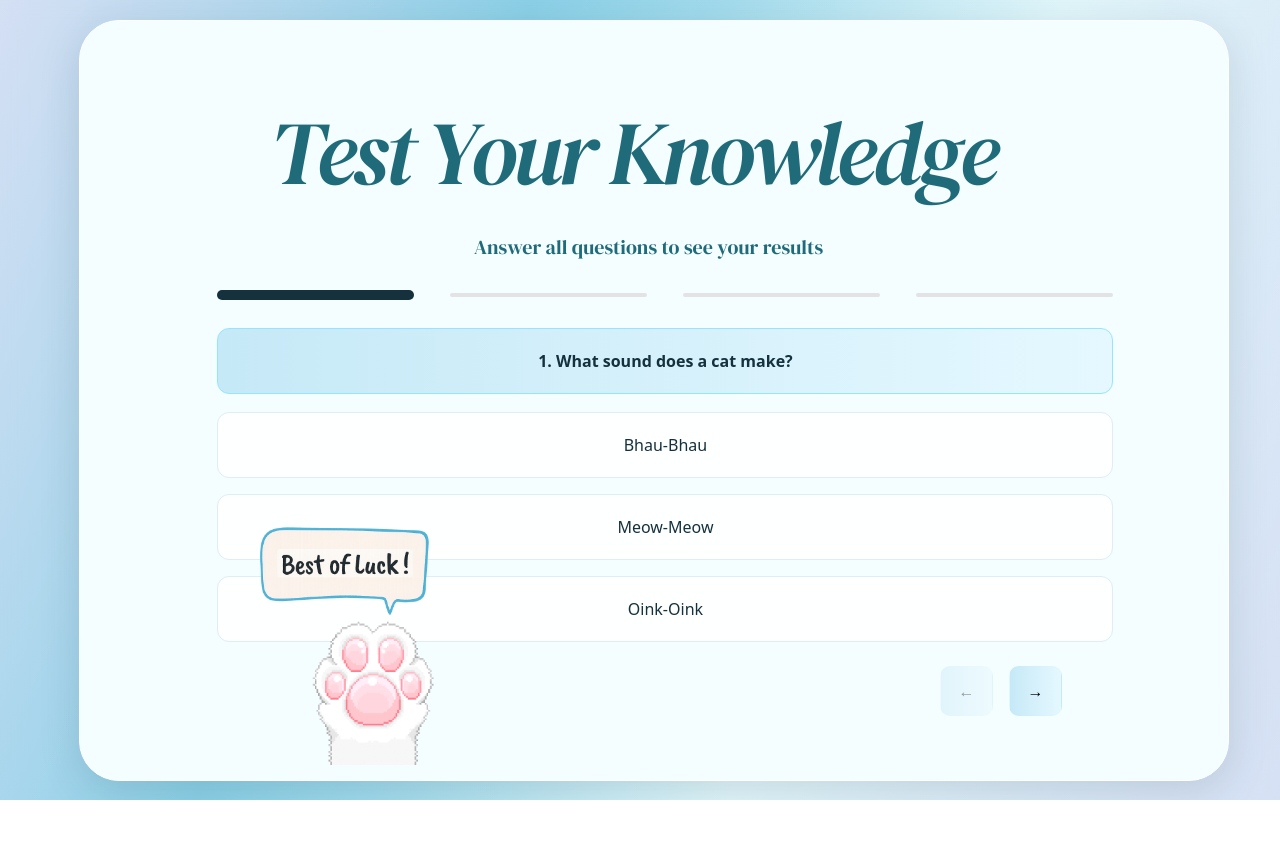
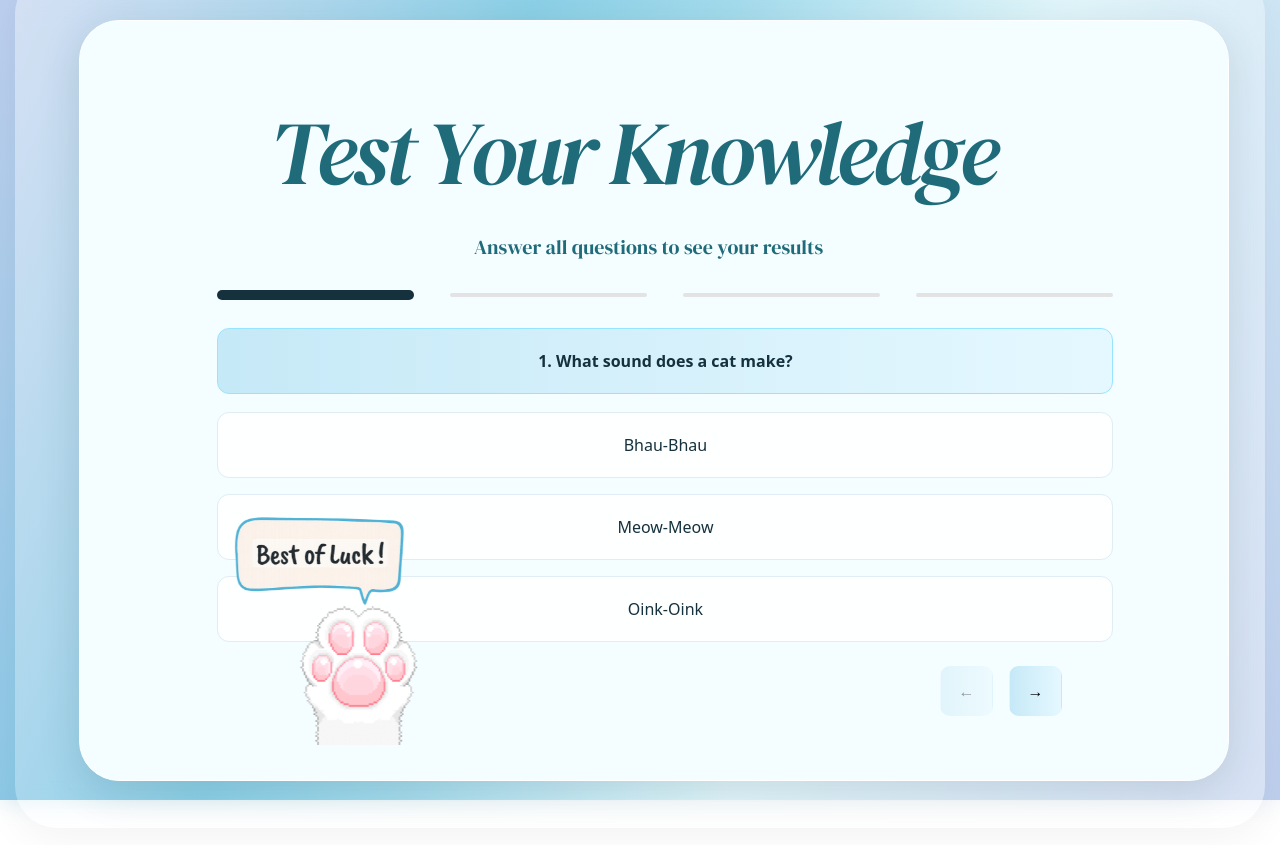
Before and after one commit to Pravee2003/figma-quiz, a React (Vite) app: page / in a window 1280 px wide. Before the commit the page ends 800 px from the top, so only its background shows below. Built offline with nearby package versions, Linux system fonts and the light colour scheme.

Commit message:
Update App.tsx

```diff
--- a/src/App.tsx
+++ b/src/App.tsx
@@ -9,24 +9,25 @@ const App: React.FC = () => {
 
   return (
     <main
-      className="min-h-screen w-screen flex items-center justify-center relative overflow-hidden"
+      className="min-h-screen w-screen flex items-center justify-center overflow-hidden"
       style={{
         background: isResultPage
-          ? "white"
+          ? "rgba(255,255,255,1)"
           : "linear-gradient(112.86deg,#BECFEE 0%, #71C6E2 33%, #D9F4FA 66%, #BECFEE 100%)",
       }}
     >
-      {/* ----------------------------- */}
-      {/* CENTERED BACKGROUND ELEMENTS */}
-      {/* ----------------------------- */}
+
+      {/* ------------------------------------------------ */}
+      {/* QUIZ BACKGROUND (only visible before submit)     */}
+      {/* ------------------------------------------------ */}
       {!isResultPage && (
         <>
-          {/* Blurred background fill */}
+          {/* Gradient Blur Layer */}
           <div
-            className="absolute"
+            className="absolute enter-scale"
             style={{
-              width: "100%",
-              height: "100%",
+              width: "100vw",
+              height: "100vh",
               filter: "blur(12px)",
               opacity: 0.35,
               background:
@@ -35,34 +36,31 @@ const App: React.FC = () => {
             }}
           />
 
-          {/* PERFECTLY CENTERED GLASS BACKGROUND */}
+          {/* Glass Rectangle */}
           <div
-            className="absolute pointer-events-none"
+            className="absolute pointer-events-none animate-scaleInGlass"
             style={{
-              width: "1350px",          // FIXED SIZE — PERFECT FOR ALIGNMENT
-              height: "900px",
-              borderRadius: "42px",
+              width: 1250,
+              height: 856,
+              top: "50%",
+              left: "50%",
+              transform: "translate(-50%, -50%)",
+              borderRadius: 42,
               background:
                 "linear-gradient(112.86deg, rgba(255,255,255,0.4) -6.68%, rgba(255,255,255,0.12) 45.63%, rgba(255,255,255,0.4) 103.45%)",
               boxShadow: "0 10px 40px rgba(0,0,0,0.05)",
-
-              /* TRUE CENTERING */
-              top: "50%",
-              left: "50%",
-              transform: "translate(-50%, -50%)",
-
               zIndex: 1,
             }}
           />
         </>
       )}
 
-      {/* ----------------------------- */}
-      {/* QUIZ OR RESULT CARD           */}
-      {/* ----------------------------- */}
+      {/* ------------------------------------------------ */}
+      {/* MAIN CONTENT — Quiz or Result                    */}
+      {/* ------------------------------------------------ */}
       {score === null ? (
         <div
-          className="absolute z-20 rounded-[40px] p-16"
+          className="absolute z-20 rounded-[40px] p-16 animate-scaleIn"
           style={{ width: 1250 }}
         >
           <div
@@ -79,41 +77,41 @@ const App: React.FC = () => {
           </div>
         </div>
       ) : (
-        <div className="z-20">
+        <div className="z-20 enter-scale">
           <Result score={score} onRestart={() => setScore(null)} />
         </div>
       )}
 
-      {/* ----------------------------- */}
-      {/* PAW + BUBBLE (FIRST SCREEN)   */}
-      {/* ----------------------------- */}
+      {/* ------------------------------------------------------- */}
+      {/* PAW + BUBBLE — FIXED POSITION (MATCHES YOUR 2ND IMAGE)  */}
+      {/* ------------------------------------------------------- */}
       {score === null && (
         <>
-          {/* Bubble message */}
+          {/* Bubble Chat */}
           <img
             src="/bubble.png"
             alt="bubble"
             style={{
               position: "absolute",
-              bottom: 155,        // PERFECT Y-POSITION
-              left: "18%",        // FIXED RELATIVE — SAME ON FIREFOX / CHROME
+              bottom: 165,     // PERFECT final bubble Y-position
+              left: "16%",     // Stable across Chrome + Firefox
               width: 240,
-              zIndex: 50,
+              zIndex: 40,
               pointerEvents: "none",
               animation: "floatBubble 3s ease-in-out infinite",
             }}
           />
 
-          {/* Paw image */}
+          {/* Paw GIF */}
           <img
             src="/paw.gif"
             alt="paw"
             style={{
               position: "absolute",
-              bottom: 35,         // PERFECT Y-POSITION
-              left: "23%",        // MATCHES YOUR LOCAL SCREENSHOT EXACTLY
-              width: 155,
-              zIndex: 51,
+              bottom: 55,      // PERFECT paw Y-position
+              left: "22%",     // Locks it to the exact card region
+              width: 150,
+              zIndex: 50,
               pointerEvents: "none",
             }}
           />
```
